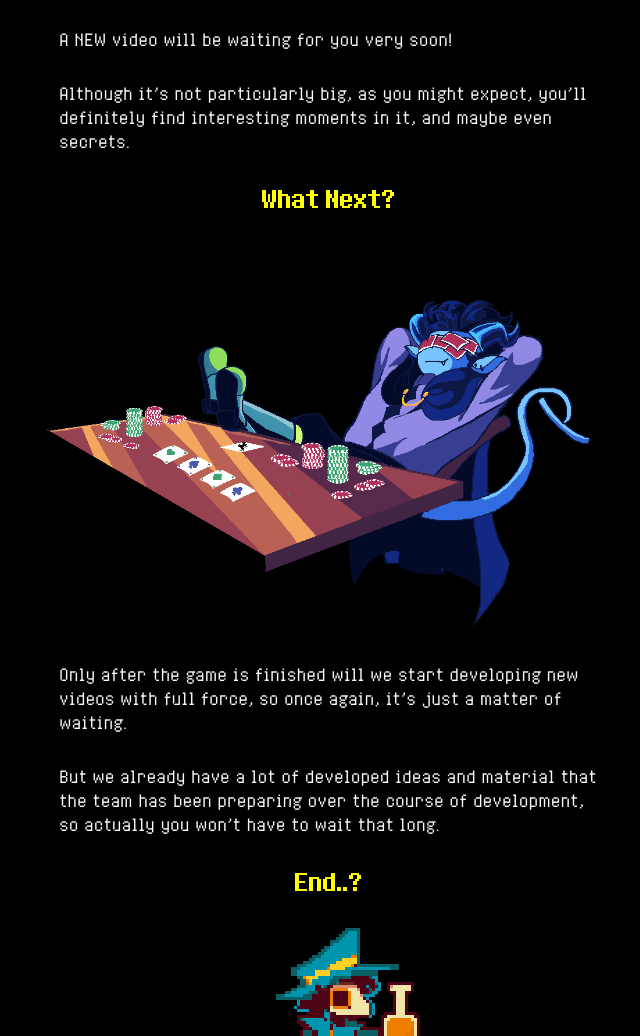
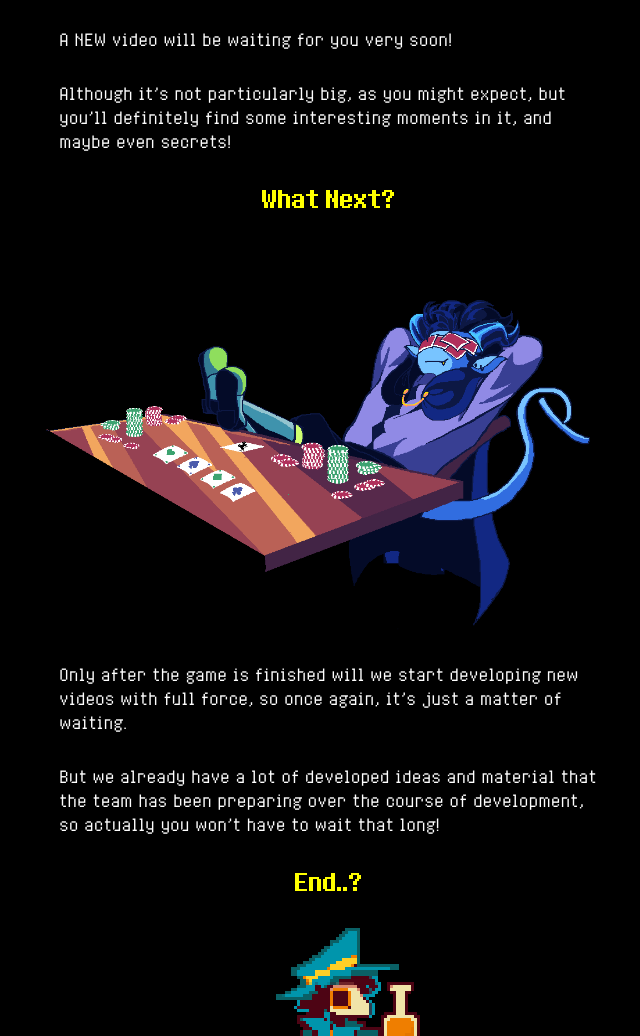
Before and after one commit to BlehTEAM/Newsletter, a plain HTML site: page index.html in a window 1280 px wide. Shown: the part 2588-3624 px from the top of the page, without its empty margins (312-952 px from the left). Drawn offline with Linux system fonts and the light colour scheme.

Commit message:
index.html
gato fix 1

```diff
--- a/index.html
+++ b/index.html
@@ -45,7 +45,7 @@
 
 <p>A NEW video will be waiting for you very soon!</p>
 
-<p>Although it's not particularly big, as you might expect, you'll definitely find interesting moments in it, and maybe even secrets.</p>
+<p>Although it's not particularly big, as you might expect, but you'll definitely find some interesting moments in it, and maybe even secrets!</p>
 
 <img src="img/status_4.png" class="image-full" alt="status 4">
 
@@ -53,7 +53,7 @@
 
 <p>Only after the game is finished will we start developing new videos with full force, so once again, it's just a matter of waiting.</p>
 
-<p>But we already have a lot of developed ideas and material that the team has been preparing over the course of development, so actually you won't have to wait that long.</p>
+<p>But we already have a lot of developed ideas and material that the team has been preparing over the course of development, so actually you won't have to wait that long!</p>
 
 <img src="img/status_5.png" class="image-full" alt="status 5">
 
```
